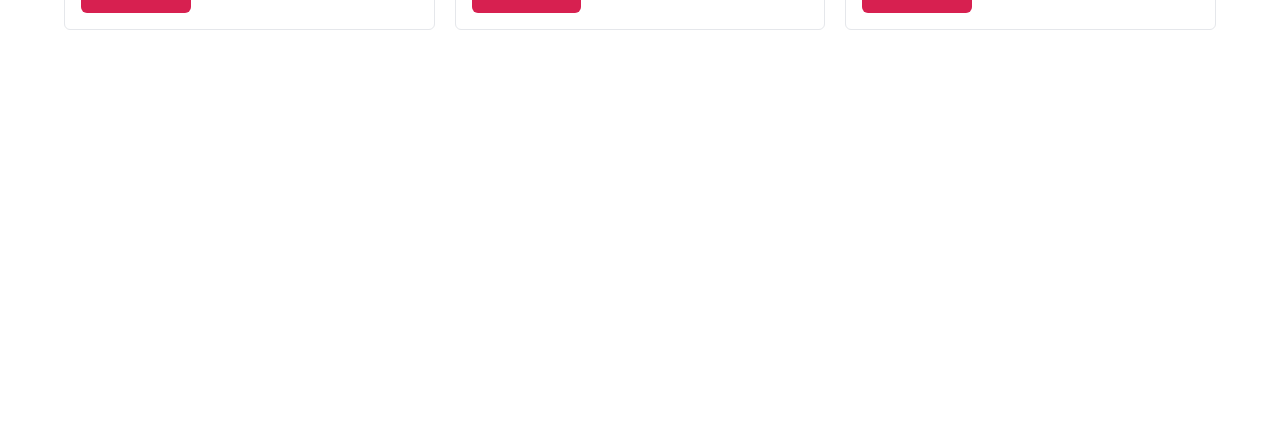
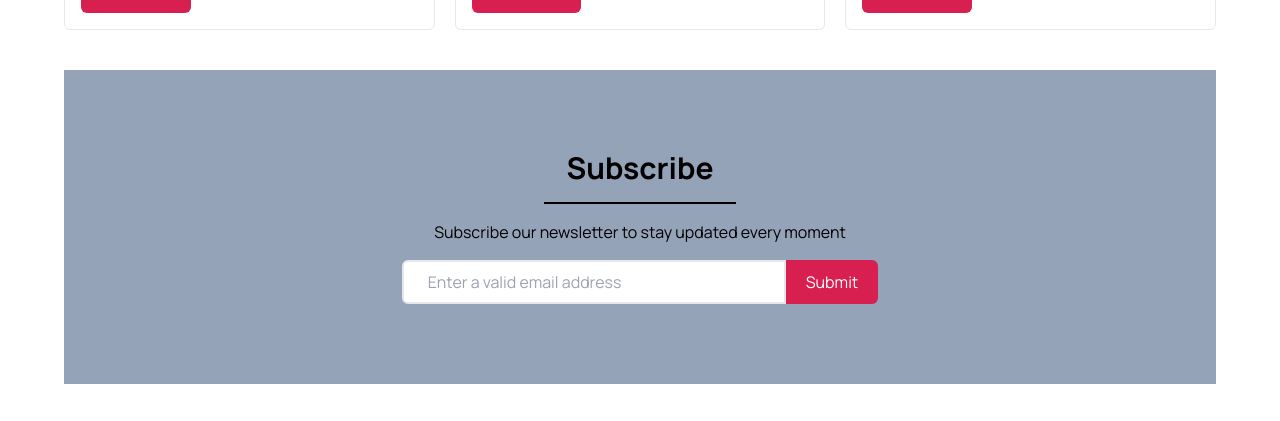
Before and after one commit to HasanurHasu/event-management-assignment, a React (Vite) app: page / in a window 1280 px wide. Shown: the part 1695-2116 px from the top of the page. Before the commit the page ends 1725 px from the top, so only its background shows below. Built offline with nearby package versions, Linux system fonts and the light colour scheme.

Commit message:
added extra section Subscribe

```diff
--- a/src/Pages/Home/Home.jsx
+++ b/src/Pages/Home/Home.jsx
@@ -1,11 +1,13 @@
 import Banner from "../Banner/Banner";
 import Services from "../Services/Services";
+import Subscribe from "../Subscribe/Subscribe";
 
 const Home = () => {
     return (
         <div>
             <Banner></Banner>
             <Services></Services>
+            <Subscribe></Subscribe>
         </div>
     );
 };
--- /dev/null
+++ b/src/Pages/Subscribe/Subscribe.jsx
@@ -0,0 +1,16 @@
+
+const Subscribe = () => {
+    return (
+        <div className="my-10 flex flex-col items-center gap-4 py-20 bg-slate-400">
+            <h1 className="text-3xl font-bold text-black">Subscribe</h1>
+            <hr className="border-t-2 border-black bg-black w-1/6" />
+            <p className="text-black">Subscribe our newsletter to stay updated every moment</p>
+            <div className="flex">
+                <input type="text" placeholder="Enter a valid email address" className="border-2 rounded-l-md w-96 py-2 px-6" />
+                <button className="bg-[#D72050] px-5 py-2 rounded-r-md text-white ">Submit</button>
+            </div>
+        </div>
+    );
+};
+
+export default Subscribe;
```
